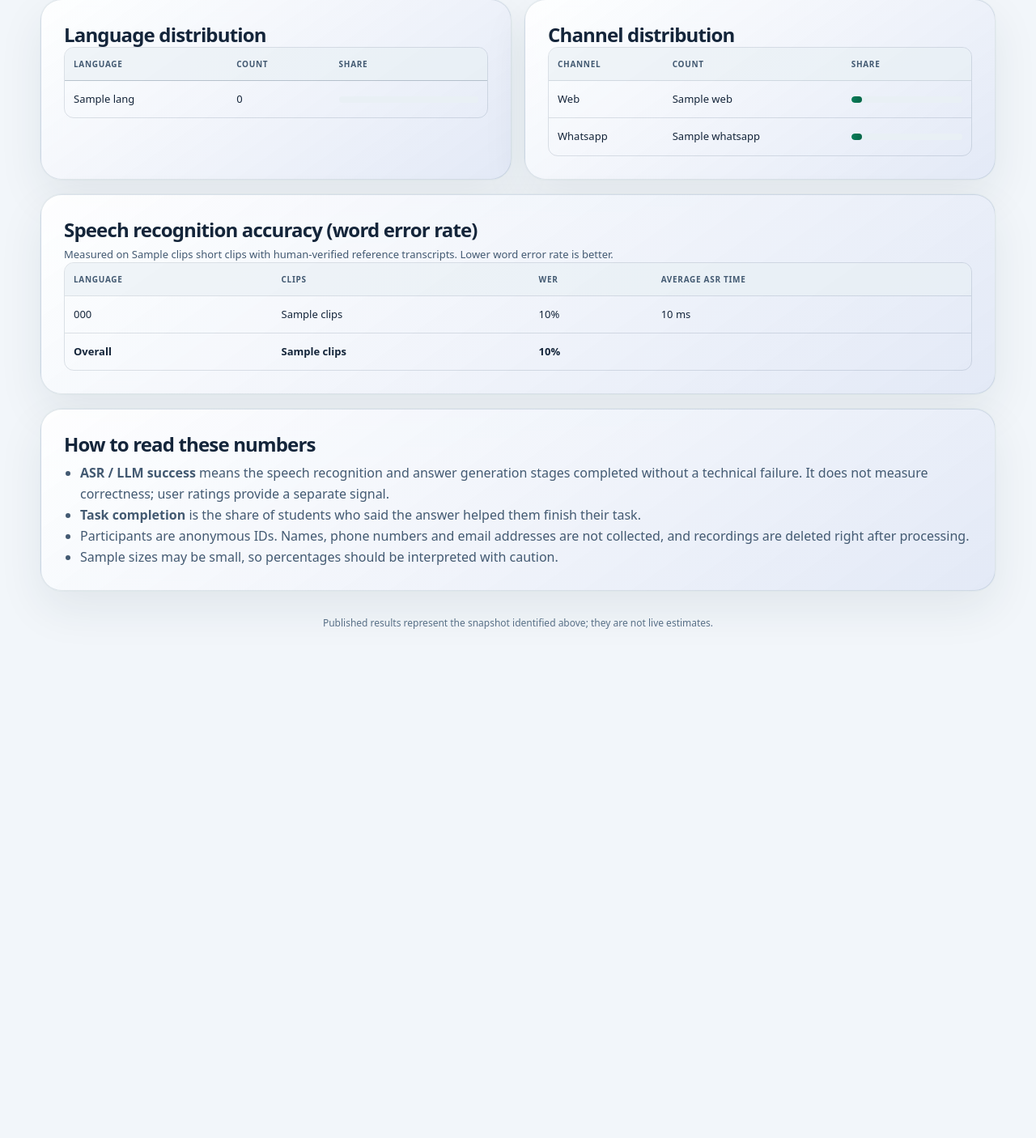
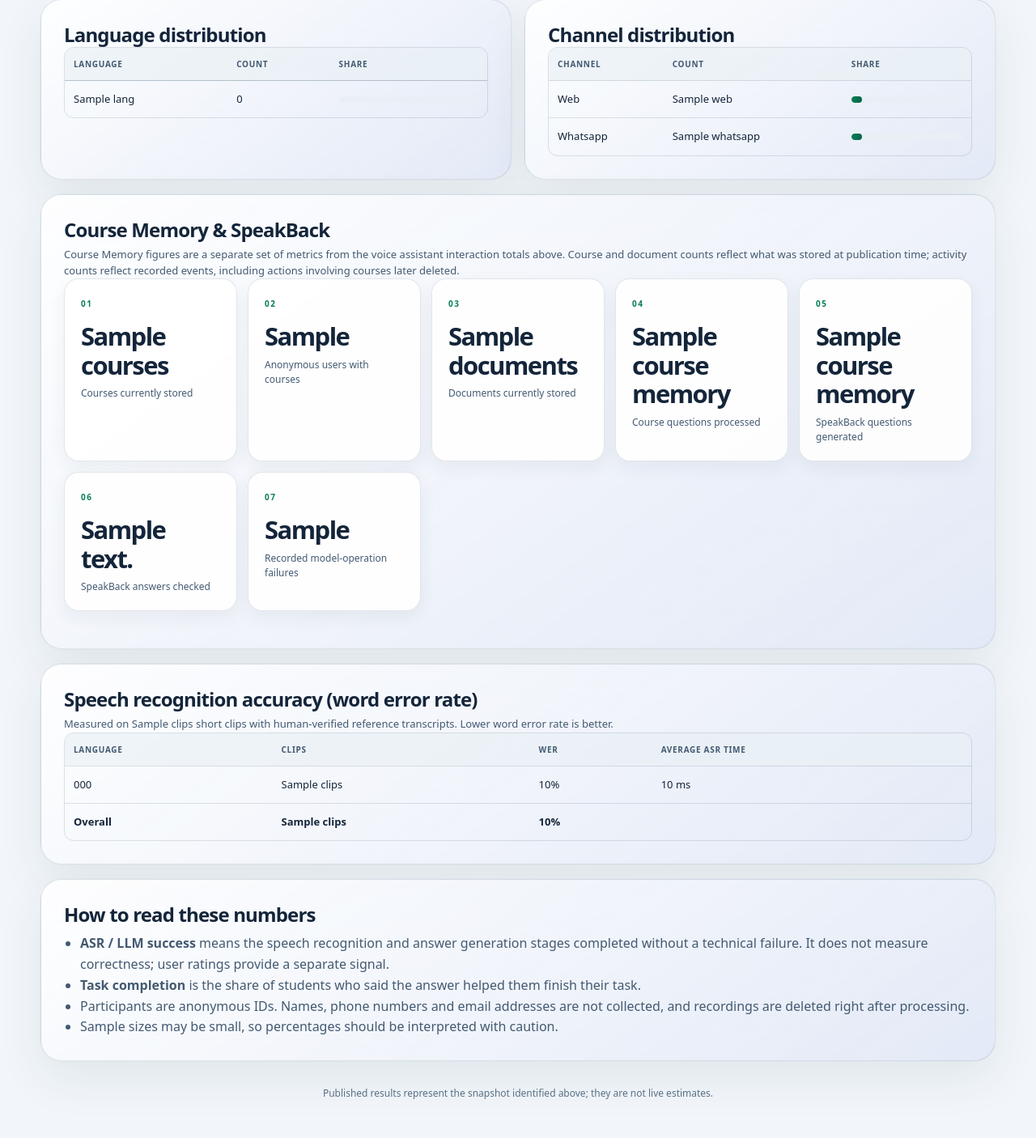
Before and after one commit to fachiny17/muta, a Flask app: template templates/evidence.html in a window 1280 px wide. Shown: the part 1073-2479 px from the top of the page at 81% size. Before the commit the page ends 1850 px from the top, so only its background shows below. Run offline with Flask 3, Linux system fonts and the light colour scheme; the template is opened without the code that fills it: most values are stand-ins (such as "Sample title", 1, 10 or a date in 2020).

Commit message:
feat: include Course Memory in published evidence

```diff
--- a/templates/evidence.html
+++ b/templates/evidence.html
@@ -27,6 +27,55 @@
     </section>
 
     {{ metrics(s, langs) }}
+
+    {% if snap.course_memory %}
+    <section class="card">
+      <h2>Course Memory &amp; SpeakBack</h2>
+      <p class="hint">
+        Course Memory figures are a separate set of metrics from the voice
+        assistant interaction totals above. Course and document counts reflect
+        what was stored at publication time; activity counts reflect recorded
+        events, including actions involving courses later deleted.
+      </p>
+
+      <div class="grid" aria-label="Published Course Memory metrics">
+        <div class="metric">
+          <b>{{ snap.course_memory.courses }}</b>
+          <span>Courses currently stored</span>
+        </div>
+
+        <div class="metric">
+          <b>{{ snap.course_memory.course_users }}</b>
+          <span>Anonymous users with courses</span>
+        </div>
+
+        <div class="metric">
+          <b>{{ snap.course_memory.documents }}</b>
+          <span>Documents currently stored</span>
+        </div>
+
+        <div class="metric">
+          <b>{{ snap.course_memory.course_questions }}</b>
+          <span>Course questions processed</span>
+        </div>
+
+        <div class="metric">
+          <b>{{ snap.course_memory.speakback_questions }}</b>
+          <span>SpeakBack questions generated</span>
+        </div>
+
+        <div class="metric">
+          <b>{{ snap.course_memory.speakback_answers }}</b>
+          <span>SpeakBack answers checked</span>
+        </div>
+
+        <div class="metric">
+          <b>{{ snap.course_memory.failed_events }}</b>
+          <span>Recorded model-operation failures</span>
+        </div>
+      </div>
+    </section>
+    {% endif %}
 
     <section class="card">
       <h2>Speech recognition accuracy (word error rate)</h2>
```
Also changed, not shown: scripts/publish_evidence.py (+8 -3 lines).
